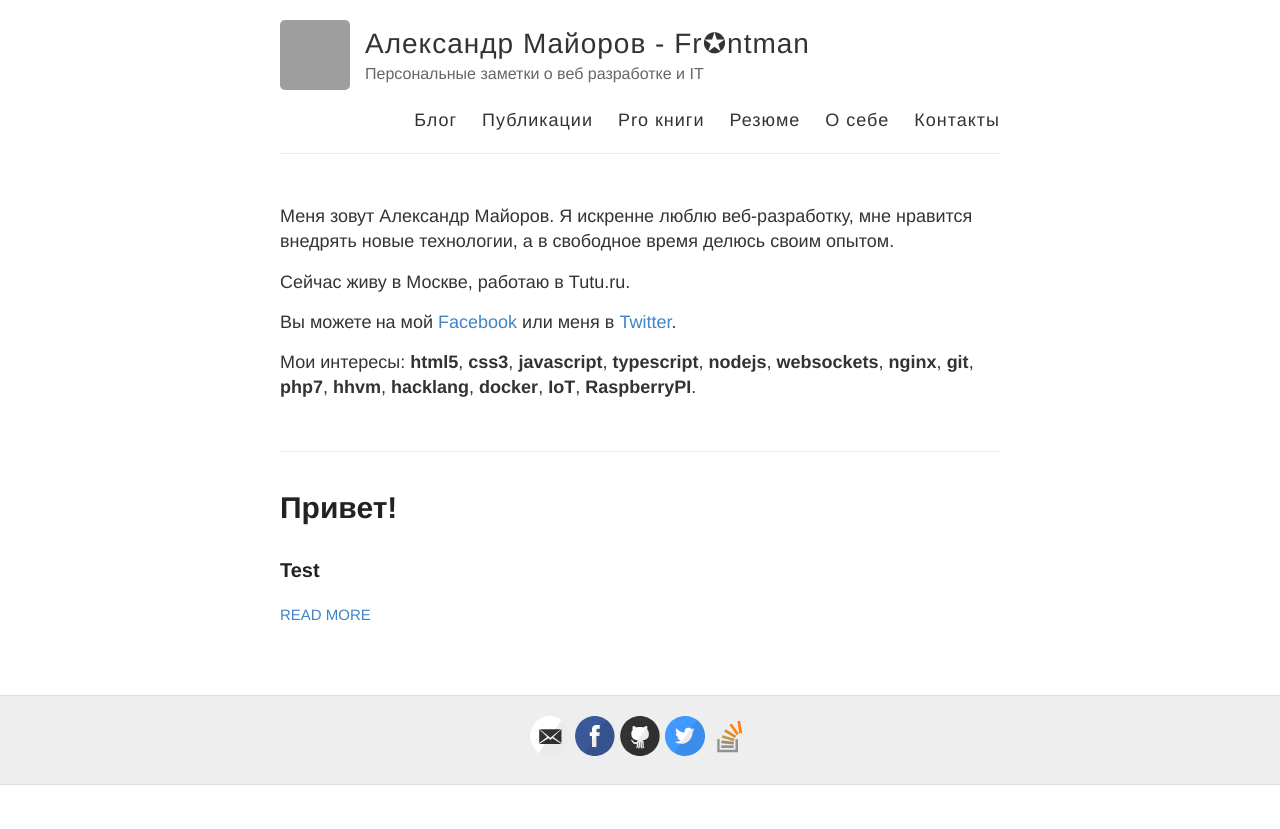
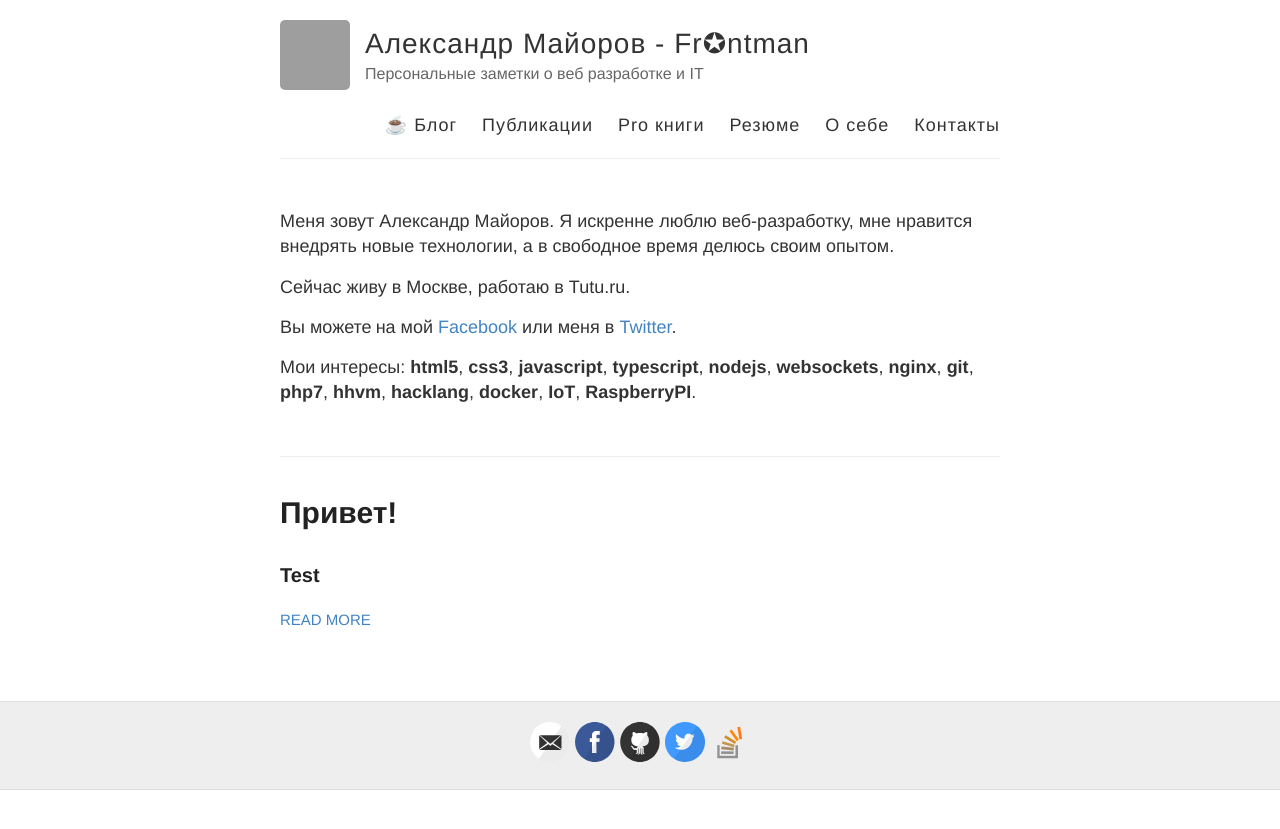
Before and after one commit to frontdevops/alexmayorov.github.io, a Jekyll site: the page built from index.html, in a window 1280 px wide. Shown: the top 829 px of the page. Built offline with Jekyll 4.4.1, drawn with Linux system fonts in a browser that asks for light colours; Markdown is read by kramdown in place of the engine named in the settings; grey boxes are pictures that could not be loaded.

```diff
--- a/_layouts/default.html
+++ b/_layouts/default.html
@@ -36,7 +36,7 @@ fjs.parentNode.insertBefore(js, fjs);
           </div>
 
           <nav>
-            <a href="{{ site.baseurl }}/">Блог</a>
+            <a href="{{ site.baseurl }}/">☕ Блог</a>
             <a href="{{ site.baseurl }}/publishes">Публикации</a>
             <a href="{{ site.baseurl }}/books">Pro книги</a>
             <a href="{{ site.baseurl }}/vc">Резюме</a>
```
